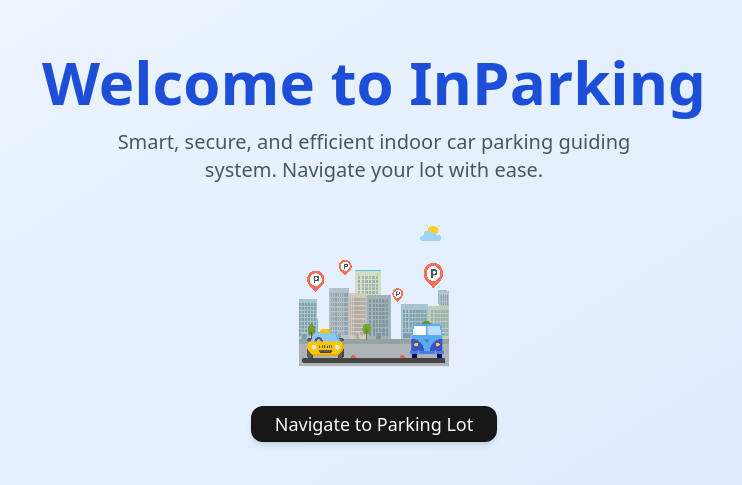
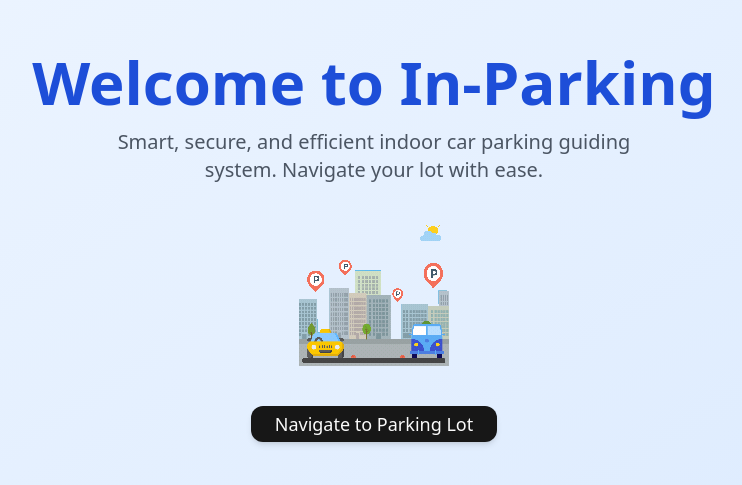
Before and after one commit to ToukirAhamedPigeon/inparking, a Next.js app: page / in a window 1280 px wide. Shown: the part 153-638 px from the top of the page, without its empty margins (266-1008 px from the left). Built offline with nearby package versions, Linux system fonts and the light colour scheme.

Commit message:
In-Parking

```diff
--- a/app/page.tsx
+++ b/app/page.tsx
@@ -30,7 +30,7 @@ export default function HomePage() {
         animate={{ y: 0, opacity: 1 }}
         transition={{ duration: 0.8 }}
       >
-        Welcome to InParking
+        Welcome to In-Parking
       </motion.h1>
 
       {!showInput && (
```
